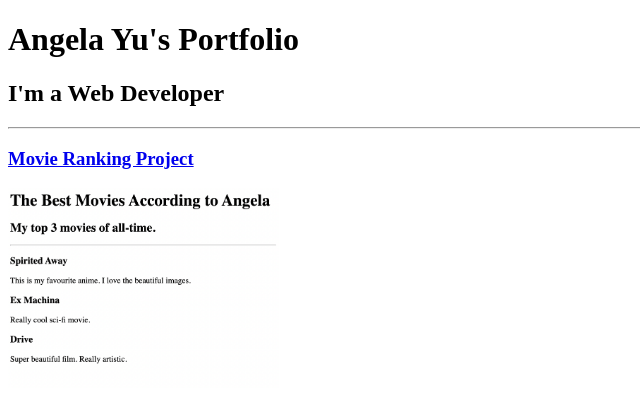
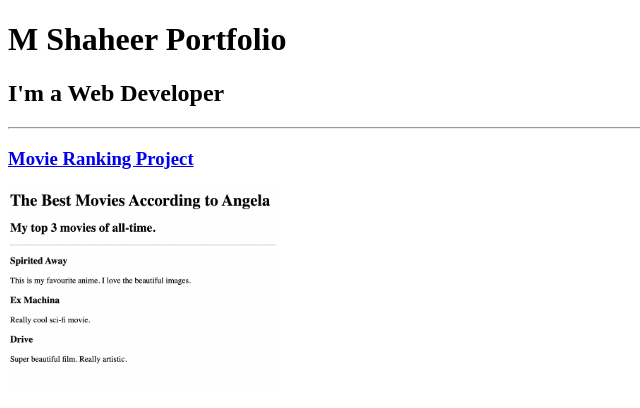
Before and after one commit to mshy-60/html-portfolio, a plain HTML site: page index.html in a window 1280 px wide. Shown: the top 408 px of the page, without its empty margins (0-640 px from the left). Drawn offline with Linux system fonts and the light colour scheme.

Commit message:
Update index.html

```diff
--- a/index.html
+++ b/index.html
@@ -3,11 +3,11 @@
 
 <head>
   <meta charset="UTF-8">
-  <title>Angela's Portfolio</title>
+  <title>Shaheer Portfolio</title>
 </head>
 
 <body>
-  <h1>Angela Yu's Portfolio</h1>
+  <h1>M Shaheer Portfolio</h1>
   <h2>I'm a Web Developer</h2>
   <hr />
   <h3><a href="./public/movie-ranking.html">Movie Ranking Project</a></h3>
```
